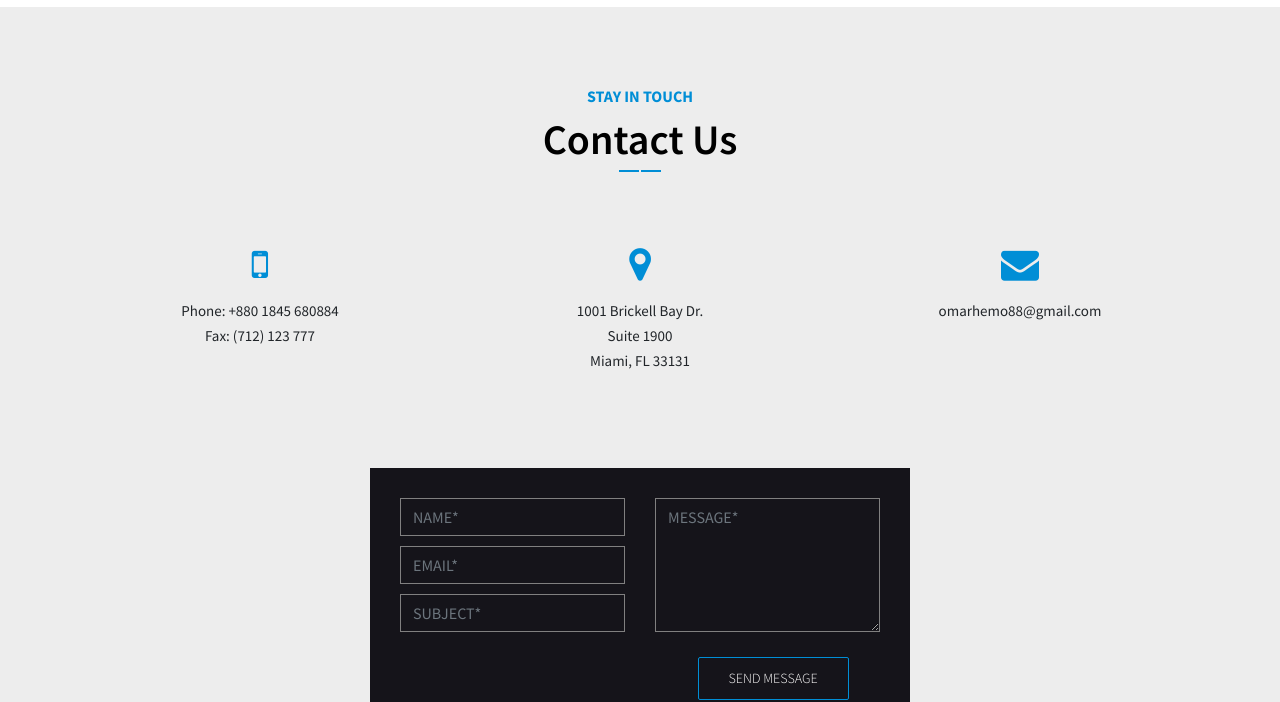
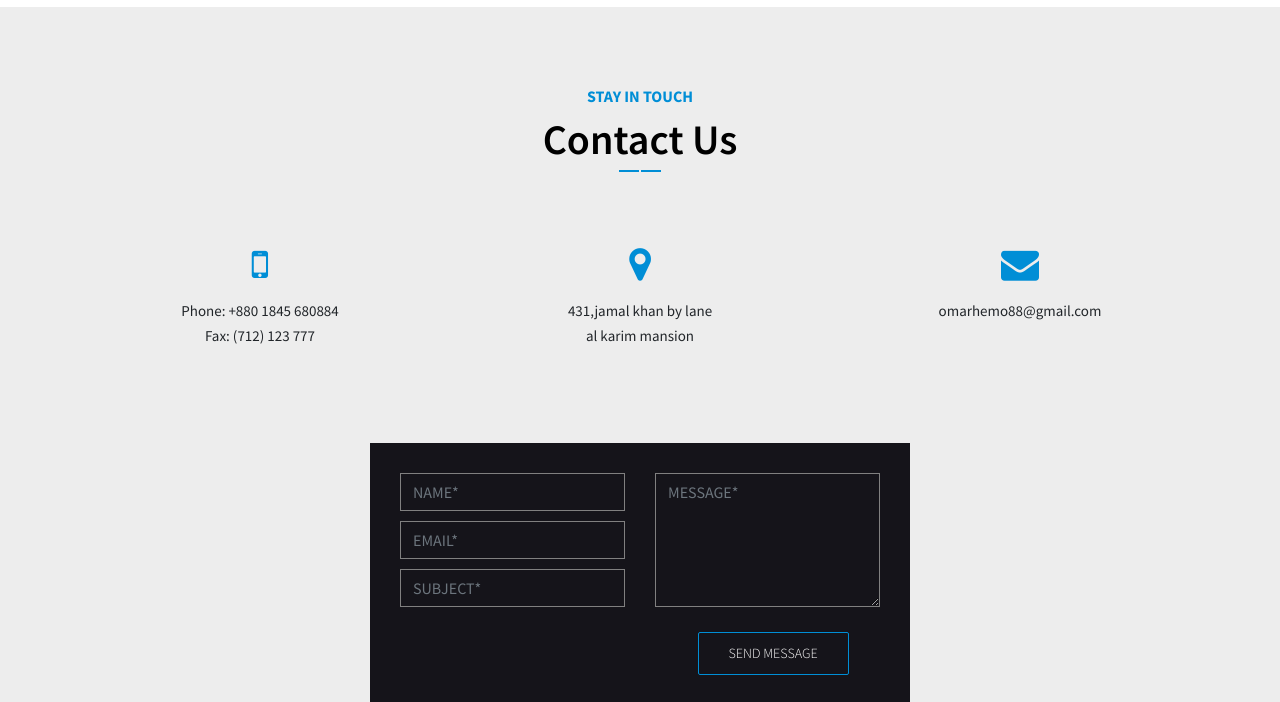
Before and after one commit to omarhimu/exam2, a plain HTML site: page index.html in a window 1280 px wide. Shown: the part 4444-5146 px from the top of the page. Drawn offline with nearby package versions, Linux system fonts and the light colour scheme.

Commit message:
Update index.html

```diff
--- a/index.html
+++ b/index.html
@@ -452,9 +452,9 @@
 					<div class="contact-text">
 						<i class="fa fa-map-marker"></i>
 
-						<p>1001 Brickell Bay Dr.</p>
-						<p>Suite 1900 </p>
-						<p>Miami, FL 33131 </p>
+						<p>431,jamal khan by lane</p>
+						<p>al karim mansion</p>
+
 					</div>
 				</div>
 				<div class="col-md-4">
@@ -518,10 +518,10 @@
 			<div class="col-12 social text-center mt-3">
 
 					<i class="fab fa-facebook-f"></i>
-				<i class="fab fa-twitter"></i>
+				        <i class="fab fa-twitter"></i>
 					<i class="fab fa-instagram"></i>
 					<i class="fab fa-twitter-square"></i>
-			<i class="fab fa-linkedin-in"></i>>
+			                <i class="fab fa-linkedin-in"></i>>
 
 
 				</div>
```
